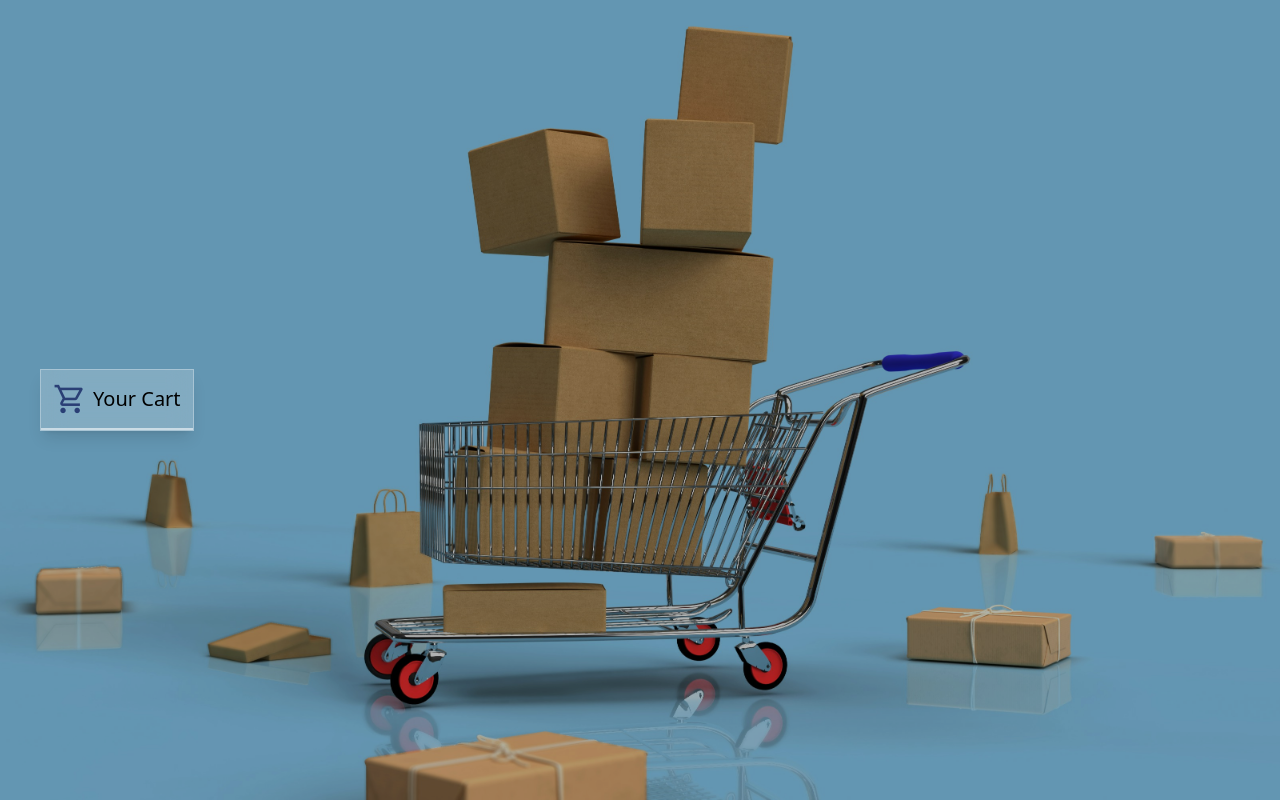
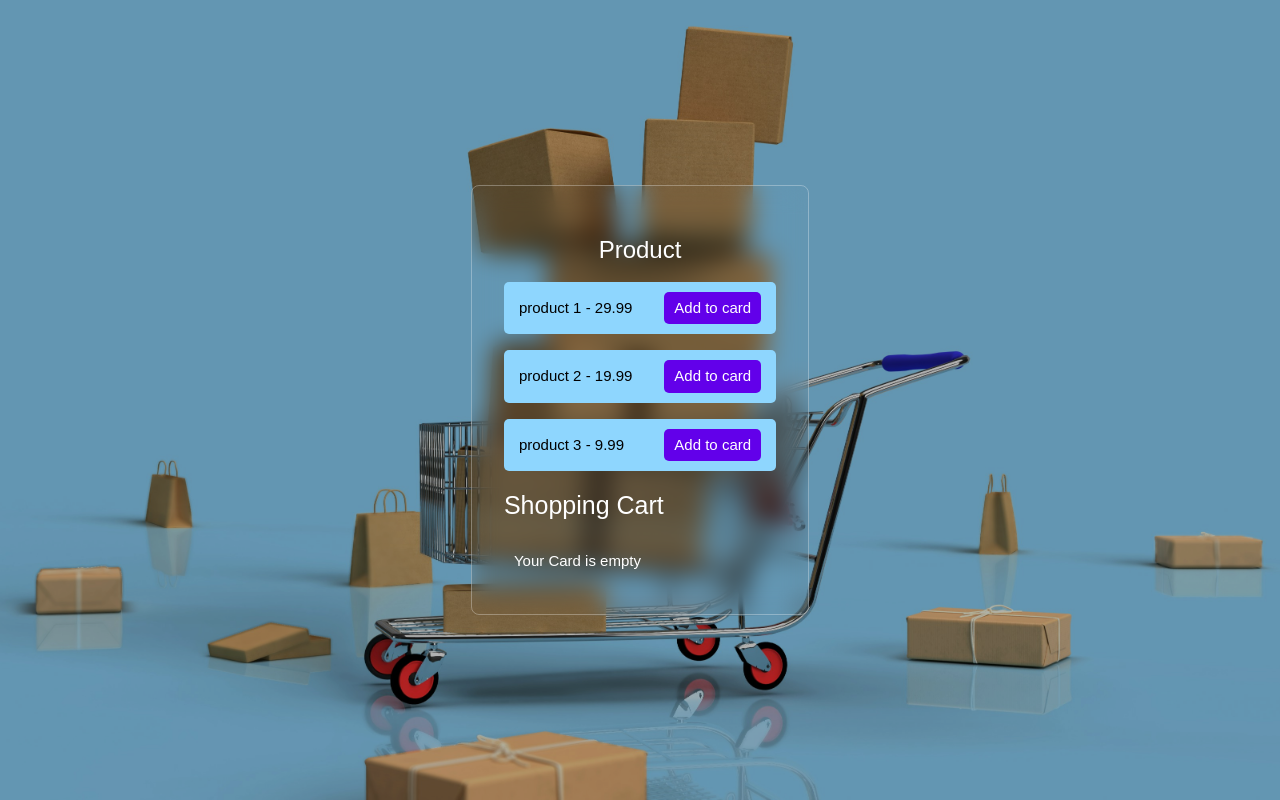
Before and after one commit to rayhan123-ahmed/JavaScript-Project, a website: page Cart-Section/src/index.html in a window 1280 px wide. Drawn offline with nearby package versions, Linux system fonts and the light colour scheme.

Commit message:
cart logics and fixed some css part

```diff
--- a/Cart-Section/src/index.html
+++ b/Cart-Section/src/index.html
@@ -9,45 +9,32 @@
       href="https://fonts.googleapis.com/css2?family=Material+Symbols+Outlined:opsz,wght,FILL,GRAD@24,400,0,0&icon_names=shopping_cart"
     />
     <link href="./output.css" rel="stylesheet" />
+    <link rel="stylesheet" href="style.css" />
     <title>Cart section</title>
-    <style>
-      body {
-        background-image: url(../src/images/cart-bg.jpg);
-        background-size: cover;
-        background-position: center;
-        background-repeat: no-repeat;
-      }
-      .material-symbols-outlined {
-        font-size: 34px;
-      }
-    </style>
   </head>
-  <body>
-    <section
-      class="relative w-full h-screen bg-cover bg-center flex items-center"
-    >
-      <div class="absolute inset-0 bg-black/30"></div>
-
-      <div
-        class="max-w-[600px] bg-white/20 backdrop-blur-md border border-white/30   shadow-lg ml-10"
-      >
-        <div class="main ">
-          <div class="heading flex items-center gap-1.5 p-3">
-            <span class="material-symbols-outlined text-[#2a3f75]">
-              shopping_cart
-            </span>
-            <h2 class="text-[20px] font-medium">Your Cart</h2>
-          </div>
-
-          <div
-            id="main"
-            class="bg-white/30 backdrop-blur-lg border border-white/40 "
+  <body class="h-[100vh] relative">
+    <div class="absolute inset-0 bg-black/30"></div>
+    <section>
+      <div class="container backdrop-blur-md border border-white/30">
+        <h1 class="text-2xl">Product</h1>
+        <div id="product-list" class="mb-5">
+          <!-- Products will dynamically add by javaScript -->
+        </div>
+        <h2 class="shp-cart mb-[15px] text-[25px]">Shopping Cart</h2>
+        <div id="cart-items">
+          <p id="empty-card">Your Card is empty</p>
+        </div>
+        <div id="cart-total" class="hidden text-right">
+          <p>Total: <span id="total-price">$0.00</span></p>
+          <button
+            id="cheackout-btn"
+            class="border-none p-5 text-white rounded-[5px] cursor-pointer transition-colors duration-300 bg-blue-500 hover:bg-blue-700"
           >
-
-
-    </div>
+            Cheackout
+          </button>
         </div>
       </div>
     </section>
+    <script src="scirpt.js"></script>
   </body>
 </html>
--- /dev/null
+++ b/Cart-Section/src/scirpt.js
@@ -0,0 +1,67 @@
+const productList = document.getElementById("product-list");
+const cartItems = document.getElementById("cart-items");
+const emptyCard = document.getElementById("empty-card");
+const cartTotal = document.getElementById("cart-total");
+const totalPriceDisplay = document.getElementById("total-price");
+const cheackoutBtn = document.getElementById("cheackout-btn");
+
+const products = [
+  { id: 1, name: "product 1", price: 29.99 },
+  { id: 2, name: "product 2", price: 19.99 },
+  { id: 3, name: "product 3", price: 9.99 },
+];
+
+const cart = []
+
+products.forEach((product)=>{
+   const productDiv = document.createElement('div');
+   productDiv.classList.add("product");
+   productDiv.innerHTML = `
+   <span>${product.name} - ${product.price.toFixed(2)}</span>
+   <button data-id ="${product.id}">Add to card</button>
+   `
+   productList.appendChild(productDiv)
+
+})
+
+productList.addEventListener('click',(e)=>{
+  if (e.target.tagName === 'BUTTON') {
+     const productId = parseInt(e.target.getAttribute("data-id"));
+     const product = products.find(p => p.id === productId)
+     addToCart(product);
+  }
+})
+
+function addToCart(product) {
+    cart.push(product)
+    renderCart();
+}
+
+function renderCart() {
+    cartItems.innerText = '';
+   let totalPrice = 0
+    if (cart.length > 0) {
+       emptyCard.classList.add('hidden');
+       cartTotal.classList.remove('hidden');
+
+    cart.forEach((item,index)=>{
+        totalPrice += item.price;
+        const cartItem = document.createElement('div');
+        cartItem.innerHTML = `
+        ${item.name} - $${item.price.toFixed(2)}
+        `
+        cartItems.appendChild(cartItem);
+        totalPriceDisplay.textContent = `${totalPrice.toFixed(2)}`;
+    })
+
+    }else{
+       emptyCard.classList.remove("hidden");
+       totalPriceDisplay.textContent = `$0.00`;
+    }
+
+}
+
+cheackoutBtn.addEventListener('click',()=>{
+    cart.length = 0
+    renderCart()
+})
--- /dev/null
+++ b/Cart-Section/src/style.css
@@ -0,0 +1,73 @@
+* {
+  margin: 0;
+  padding: 0;
+  box-sizing: border-box;
+  max-width: 100%;
+}
+body{
+  color: #ffff;
+  font-family: "Josefin Sans", sans-serif;
+  font-size: 13px;
+  min-height: 80vh;
+  display: flex;
+  justify-content: center;
+  align-items: center;
+  background-image: url(../src/images/cart-bg.jpg);
+  background-size: cover;
+  background-position: center;
+  background-repeat: no-repeat;
+}
+ul{
+    list-style: none;
+}
+.container {
+    padding: 2rem;
+    border-radius: .5rem;
+}
+h1{
+    display: flex;
+    justify-content: center;
+    padding: 1rem;
+}
+#cart-items{
+  margin-top: 15px;
+  font-size: 15px;
+  padding: 10px;
+}
+#cart-total p{
+  font-size: 20px;
+}
+.product{
+    display: flex;
+    justify-content: space-between;
+    gap: 2rem;
+    align-items: center;
+    margin-bottom: 1rem;
+    padding: 10px 15px;
+    color: black;
+    background-color: rgba(142, 214, 254);
+    border-radius: 5px;
+}
+.product span{
+  font-size: 15px;
+}
+.product button{
+  background-color: #6200ea;
+  border: none;
+  font-size: 15px;
+  padding: 5px 10px;
+  color: #fff;
+  border-radius: 5px;
+  cursor: pointer;
+  transition: background-color 0.3s;
+}
+.product button:hover{
+  background-color: #3700b3;
+}
+#cheackout-btn{
+  font-size: 15px;
+  padding: 10px;
+}
+#cart-total p{
+  padding: 14px;
+}
```
Also changed, not shown: Cart-Section/src/output.css.
